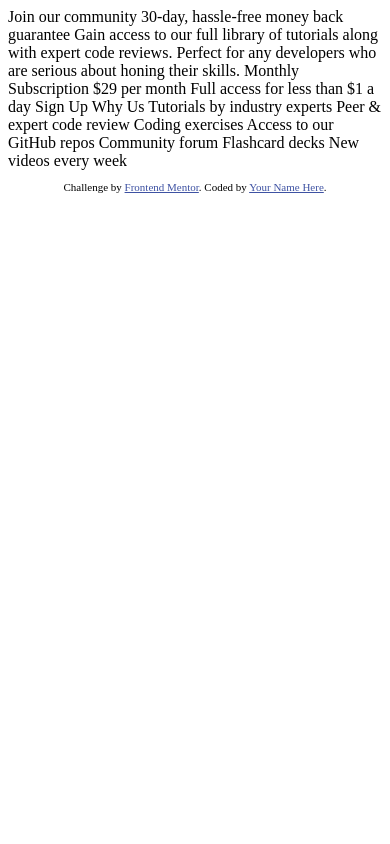
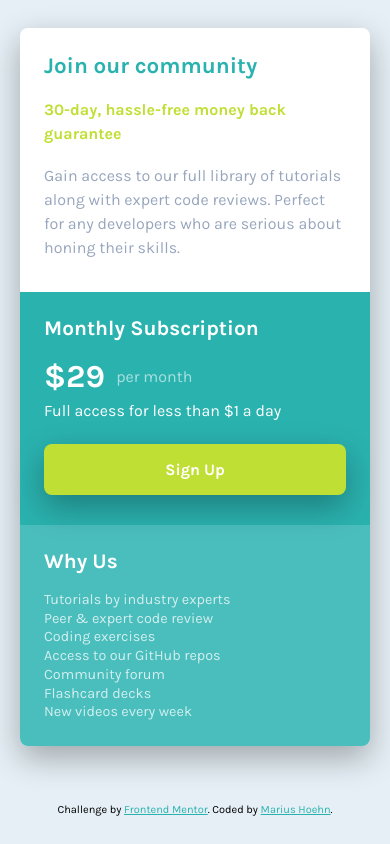
Before and after one commit to ir4M/single-price-grid-component-master, a plain HTML site: page index.html in a window 390 px wide. Drawn offline with Linux system fonts and the light colour scheme.

Commit message:
mobile design

```diff
--- a/index.html
+++ b/index.html
@@ -5,45 +5,48 @@
   <meta name="viewport" content="width=device-width, initial-scale=1.0"> <!-- displays site properly based on user's device -->
 
   <link rel="icon" type="image/png" sizes="32x32" href="./images/favicon-32x32.png">
+  <link rel="stylesheet" href="./sass/style.css">
 
   <title>Frontend Mentor | Single Price Grid Component</title>
 
   <!-- Feel free to remove these styles or customise in your own stylesheet 👍 -->
   <style>
     .attribution { font-size: 11px; text-align: center; }
-    .attribution a { color: hsl(228, 45%, 44%); }
+    .attribution a { color: hsl(179, 62%, 43%); font-size: 11px; }
   </style>
 </head>
 <body>
-  Join our community
-
-  30-day, hassle-free money back guarantee
-
-  Gain access to our full library of tutorials along with expert code reviews.
-  Perfect for any developers who are serious about honing their skills.
-
-  Monthly Subscription
-
-  &dollar;29 per month
-
-  Full access for less than &dollar;1 a day
-
-  Sign Up
-
-  Why Us
-
-  Tutorials by industry experts
-  Peer &amp; expert code review
-  Coding exercises
-  Access to our GitHub repos
-  Community forum
-  Flashcard decks
-  New videos every week
-
+  <main>
+    <article>
+      <h1>Join our community</h1>
+      <p class="lead">30-day, hassle-free money back guarantee</p>
+      <p>Gain access to our full library of tutorials along with expert code reviews.
+        Perfect for any developers who are serious about honing their skills.</p>
+    </article>
+    <article>
+      <h1>Monthly Subscription</h1>
+      <p class="costs"><span class="currency">&dollar;29</span><span class="term">per month</span></p>
+      <p>Full access for less than &dollar;1 a day</p>
+      <button class="signUp">Sign Up</button>
+      </p>
+    </article>
+    <article>
+      <h1>Why Us</h1>
+      <ul>
+        <li>Tutorials by industry experts</li>
+        <li>Peer &amp; expert code review</li>
+        <li>Coding exercises</li>
+        <li>Access to our GitHub repos</li>
+        <li>Community forum</li>
+        <li>Flashcard decks</li>
+        <li>New videos every week</li>
+      </ul>
+    </article>
+  </main>
   <footer>
     <p class="attribution">
       Challenge by <a href="https://www.frontendmentor.io?ref=challenge" target="_blank">Frontend Mentor</a>.
-      Coded by <a href="#">Your Name Here</a>.
+      Coded by <a href="https://github.com/ir4M">Marius Hoehn</a>.
     </p>
   </footer>
 </body>
--- /dev/null
+++ b/sass/style.scss
@@ -0,0 +1,105 @@
+@import url('https://fonts.googleapis.com/css2?family=Karla:wght@400;700&display=swap');
+
+*,
+*:before,
+*:after {
+  box-sizing: border-box;
+  margin: 0;
+  font-size: 16px;
+}
+
+body {
+  min-height: 100vh;
+  display: grid;
+  place-items: center;
+  font-family: 'Karla', sans-serif;
+  background-color: hsl(204, 43%, 93%);
+}
+
+main {
+  max-width: 350px;
+  margin-inline: 1rem;
+  border-radius: .5rem .5rem .5rem .5rem;
+  box-shadow: 0 .75rem 2rem rgba(0,0,0, .3);
+  article {
+    padding: 1.5rem;
+  }
+  article:nth-of-type(1) {
+    background-color: #fff;
+    border-radius: .5rem .5rem 0 0;
+    h1 {
+      color: hsl(179, 62%, 43%);
+      font-size: 1.4rem;
+    }
+    .lead {
+      color: hsl(71, 73%, 54%);
+      font-weight: 700;
+      margin-top: 1.2rem;
+    }
+    p {
+      color: hsl(218, 22%, 67%);
+      line-height: 1.5;
+      margin: 1.1rem 0 .5rem 0;
+    }
+  }
+  article:nth-of-type(2) {
+    background-color: hsl(179, 62%, 43%);
+    h1 {
+      color: #fff;
+      font-size: 1.3rem;
+    }
+    .costs {
+      color: rgba(255,255,255, .6);
+      display: flex;
+      align-items: center;
+      margin-top: 1.1rem;
+      .currency {
+        color: #fff;
+        font-size: 2rem;
+        font-weight: 700;
+      }
+      .term {
+        margin-left: .7rem;
+      }
+    }
+    p {
+      color: #fff;
+      margin-top: .4rem;
+    }
+    .signUp {
+      width: 100%;
+      color: #fff;
+      background-color: hsl(71, 73%, 54%);
+      font: inherit;
+      font-weight: 700;
+      border: none;
+      border-radius: .5rem;
+      box-shadow: 0 .75rem 2rem rgba(0,0,0, .3);
+      padding: 1rem;
+      margin-top: 1.5rem;
+      transition: all ease .5s;
+      &:hover {
+        color: hsl(179, 62%, 43%);
+        background-color: #fff;
+      }
+    }
+  }
+  article:nth-of-type(3) {
+    background-color: #4abebd;
+    border-radius: 0 0 .5rem .5rem;
+    h1 {
+      color: #fff;
+      font-size: 1.3rem;
+    }
+    ul {
+      color: rgba(255,255,255, .75);
+      line-height: 1.3;
+      list-style: none;
+      padding: 0;
+      margin-top: 1.1rem;
+      li {
+        font-size: 0.9rem;
+      }
+    }
+  }
+}
```
Also changed, not shown: sass/style.css (added), 1 other file.
